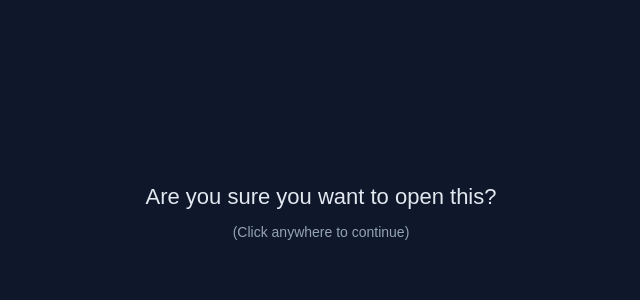
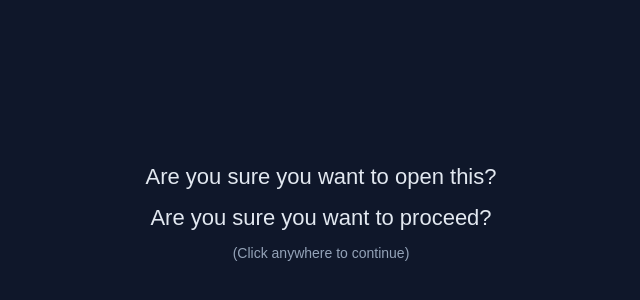
Before and after one commit to lucaspalis27-cmyk/silent-words, a plain HTML site: page index.html in a window 1280 px wide. Shown: the part 188-488 px from the top of the page, without its empty margins (319-959 px from the left). Drawn offline with Linux system fonts and the light colour scheme.

Commit message:
Update index.html

```diff
--- a/index.html
+++ b/index.html
@@ -74,6 +74,7 @@ body {
 <!-- INTRO SCREEN -->
 <div id="intro">
   <h1>Are you sure you want to open this?</h1>
+  <h1>Are you sure you want to proceed?</h1>
   <p>(Click anywhere to continue)</p>
 </div>
 
```
